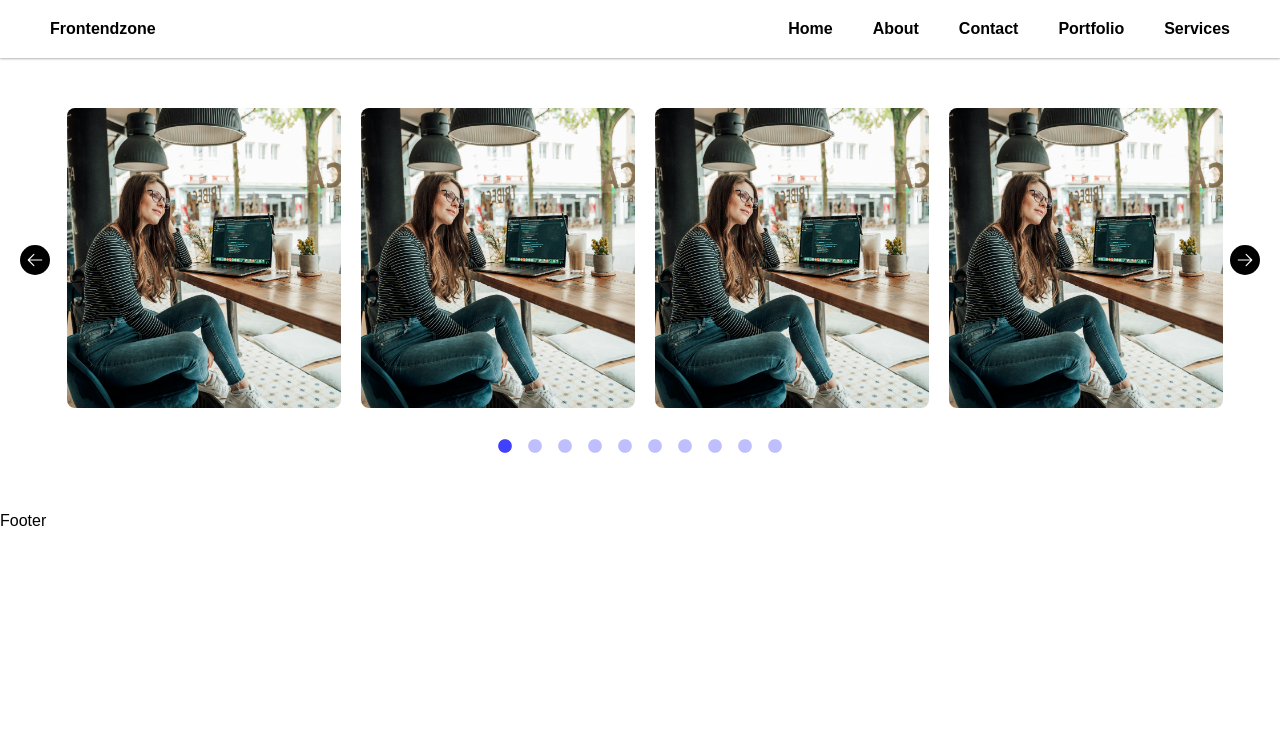
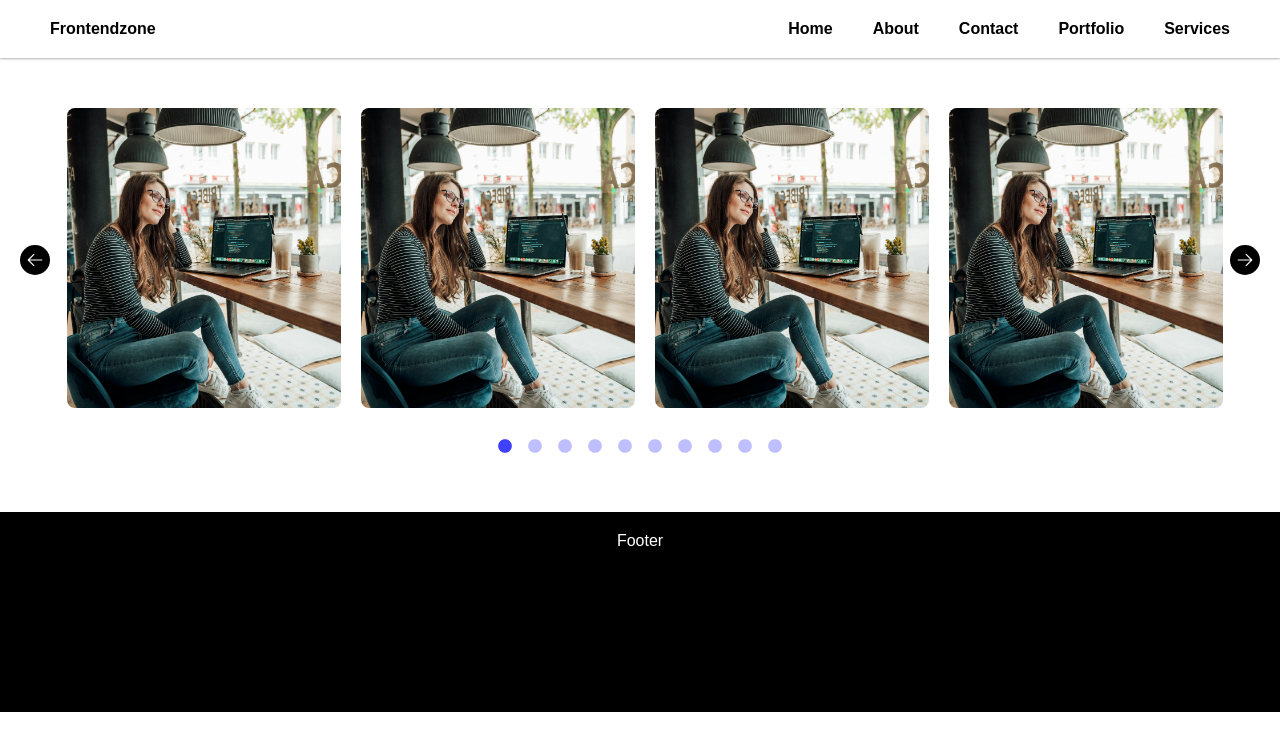
Before and after one commit to ashishyadavcs/next-js-tutorial, a Next.js app: page / in a window 1280 px wide. Shown: the top 750 px of the page. Built offline with nearby package versions, Linux system fonts and the light colour scheme.

Commit message:
footer component

```diff
--- a/components/Footer.jsx
+++ b/components/Footer.jsx
@@ -1,9 +1,15 @@
-import React from 'react'
+import React from "react";
+import styled from "styled-components";
 
 const Footer = () => {
-  return (
-    <div>Footer</div>
-  )
-}
+    return <StyledFooter>Footer</StyledFooter>;
+};
 
-export default Footer
+export default Footer;
+const StyledFooter = styled.footer`
+    min-height: 200px;
+    padding: 20px 50px;
+    color: #fff;
+    text-align: center;
+    background: #000;
+`;
```
